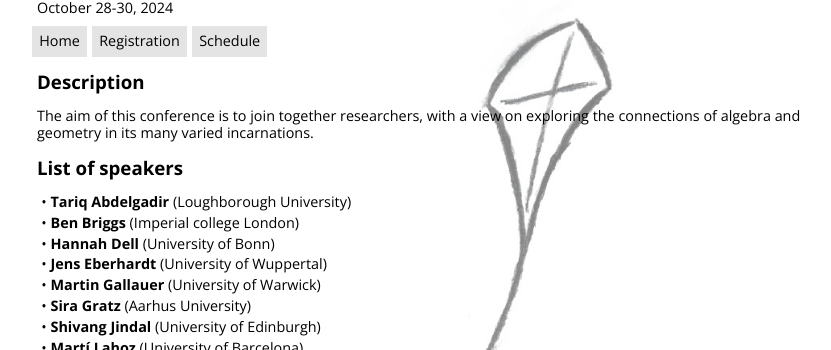
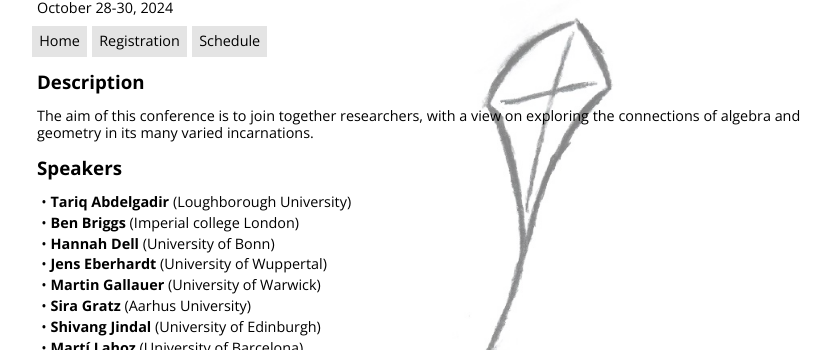
Before and after one commit to Tale-of-Geometries/Tale-of-Geometries.github.io, a Jekyll site: the page built from index.html, in a window 1280 px wide. Shown: the part 113-463 px from the top of the page, without its empty margins (203-1034 px from the left). Built offline with Jekyll 4.4.1, drawn with Linux system fonts in a browser that asks for light colours; nearby versions of some CDN libraries; library files that are not in the unit come from our copies.

Commit message:
Update index.html

```diff
--- a/index.html
+++ b/index.html
@@ -9,7 +9,7 @@
 
 
 
-<h2>List of speakers</h2>
+<h2>Speakers</h2>
 <ul class="names">
 {% for speaker_id in site.data.speakers %}
 {% assign speaker = speaker_id[1] %}
```
